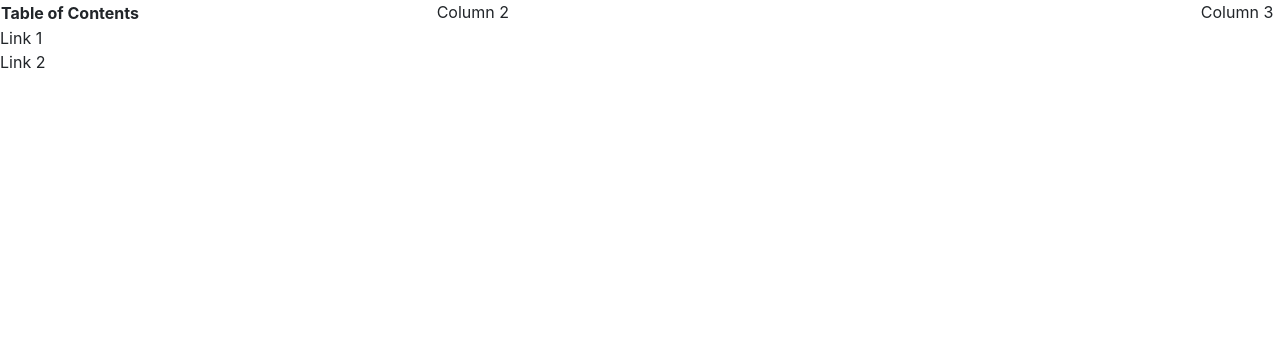
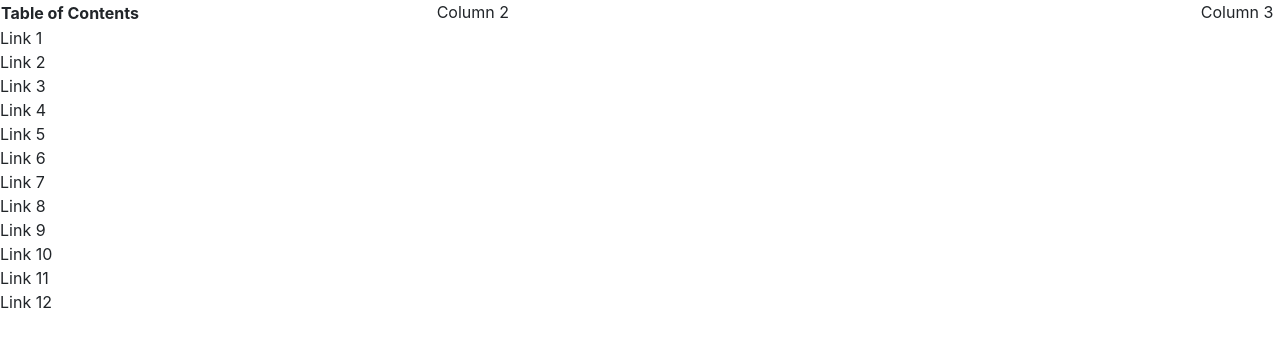
Before and after one commit to ghost-pep/JID8135, an Angular app in the folder gt-athletics/: page / in a window 1280 px wide. Shown: the top 346 px of the page. Built offline with nearby package versions, Linux system fonts and the light colour scheme.

Commit message:
Added a few links to policy TOC

```diff
--- a/gt-athletics/src/app/policy/policy.component.html
+++ b/gt-athletics/src/app/policy/policy.component.html
@@ -17,6 +17,36 @@
         <tr>
           Link 2
         </tr>
+        <tr>
+          Link 3
+        </tr>
+        <tr>
+          Link 4
+        </tr>
+        <tr>
+          Link 5
+        </tr>
+        <tr>
+          Link 6
+        </tr>
+        <tr>
+          Link 7
+        </tr>
+        <tr>
+          Link 8
+        </tr>
+        <tr>
+          Link 9
+        </tr>
+        <tr>
+          Link 10
+        </tr>
+        <tr>
+          Link 11
+        </tr>
+        <tr>
+          Link 12
+        </tr>
       </tbody>
     </table>
   </div>
```
